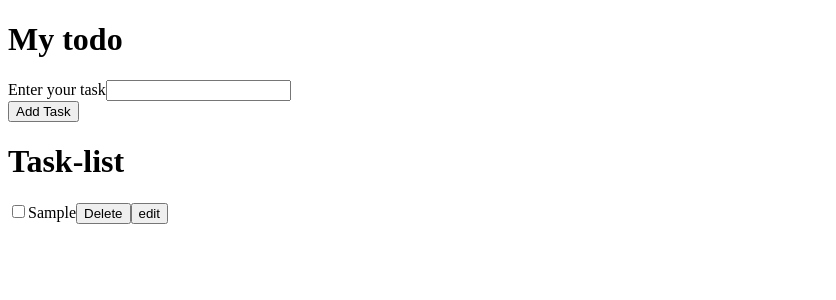
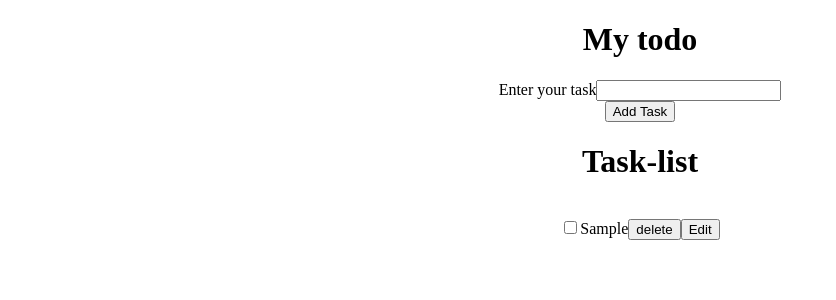
Before and after one commit to irshathbanu-mediwave/todo-app-ts-main, a React (Vite) app in the folder app/: page / in a window 1280 px wide. Both pictures are taken after typing "Sample" into the empty fields and a click on the button "Add Task". Shown: the top 300 px of the page, without its empty margins (0-836 px from the left). Built offline with nearby package versions, Linux system fonts and the light colour scheme.

Commit message:
finish edit button

```diff
--- a/app/src/App.css
+++ b/app/src/App.css
@@ -1,3 +1,10 @@
+.container {
+  margin: auto;
+  text-align: center;
+}
+
+
+
 .add-task {
   display: grid;
 }
--- a/app/src/App.tsx
+++ b/app/src/App.tsx
@@ -3,61 +3,56 @@ import { ITodo } from "./types";
 import TodoList from "./components/TodoList";
 import AddTodo from "./components/AddTodo";
 
-
-
 function App() {
-
   const [todos, setTodos] = useState<ITodo[]>([]);
-
 
   function onTodoAdd(str: string) {
     const obj: ITodo = {
       text: str,
       id: new Date().getTime(),
-      isEdit:false,
-      isDone:false
+      isEdit: false,
+      isDone: false,
     };
     setTodos((prev) => [...prev, obj]);
   }
   function onhandledelete(id: Number) {
     const array = todos.filter((t) => t.id !== id);
+    console.log(array);
     setTodos(array);
   }
   function onhandleedit(id: Number) {
     const find = todos.findIndex((t) => t.id === id);
     console.log(find);
-    const changetodo=[...todos]
-    changetodo[find]={
+    const changetodo = [...todos];
+    changetodo[find] = {
       ...changetodo[find],
-       isEdit:true
-    }
-    setTodos(changetodo)
-    console.log(changetodo)
-
+      isEdit: true,
+    };
+    setTodos(changetodo);
+    console.log(changetodo);
   }
-  function onhandlesave(values:string,id: Number) {
+  function onhandlesave(values: string, id: Number) {
     const find = todos.findIndex((t) => t.id === id);
     console.log(find);
-    const changetodo=[...todos]
-    changetodo[find]={
+    const changetodo = [...todos];
+    changetodo[find] = {
       ...changetodo[find],
-      text:values,
-       isEdit:false
-    }
-    setTodos(changetodo)
-    console.log(changetodo)
-
+      text: values,
+      isEdit: false,
+    };
+    setTodos(changetodo);
+    console.log(changetodo);
   }
 
   return (
-    <div>
+    <div className="container">
       <AddTodo onTodoAdd={onTodoAdd} />
       <TodoList
         todos={todos}
-        extraCss="text-bold"
+        extraCss="Todo-item"
         handledelete={onhandledelete}
         handleedit={onhandleedit}
-
+        handlesavebtn={onhandlesave}
       />
     </div>
   );
--- a/app/src/components/EditTodo.tsx
+++ b/app/src/components/EditTodo.tsx
@@ -5,26 +5,32 @@ interface IEdit {
   todos: ITodo;
   handlesavebtn: (num: Number, texts: string) => void;
 }
-const Edit: React.FC<IEdit> = ({ handlesavebtn,todos}) => {
+const Edit: React.FC<IEdit> = ({ handlesavebtn, todos }) => {
   const [values, SeTvalue] = useState(todos.text);
-  function onhandlesavebtn(e: React.FormEvent<HTMLFormElement>,values:string,id:Number)
-  { e.preventDefault()
+  function onhandlesavebtn(
+    e: React.FormEvent<HTMLFormElement>,
+    values: string,
+    id: Number
+  ) {
+    e.preventDefault();
 
-    handlesavebtn(values,id);
-
+    handlesavebtn(values, id);
   }
-
 
   return (
     <div className="editform">
-      <form onSubmit={(e)=>onhandlesavebtn(e,values,todos.id)
-      }>
+      <form onSubmit={(e) => onhandlesavebtn(e, values, todos.id)}>
+        <div className="update-text">
           <input
             type="text"
             value={values}
             onChange={(e) => SeTvalue(e.target.value)}
           />
+        </div>
+
+        <div className="update-btn">
           <button type="submit">Update</button>
+        </div>
       </form>
     </div>
   );
--- a/app/src/components/TodoList.tsx
+++ b/app/src/components/TodoList.tsx
@@ -1,11 +1,12 @@
 import { ITodo } from "../types";
 import "../App.css";
-
+import Edit from "./EditTodo";
 interface ITodoList {
   todos: ITodo[];
   extraCss?: string;
   handledelete: (id: Number) => void;
   handleedit: (id: Number) => void;
+  handlesavebtn: (num: Number, values: string) => void;
 }
 
 const TodoList: React.FC<ITodoList> = ({
@@ -13,22 +14,26 @@ const TodoList: React.FC<ITodoList> = ({
   extraCss,
   handledelete,
   handleedit,
+  handlesavebtn,
 }) => {
   return (
     <div className="add-task">
       <h1> Task-list</h1>
       {todos.map((t) => (
         <div className={extraCss} key={t.id.toString()}>
-          <input type="checkbox" />
-          {t.text}
-          <button
-            onClick={() => {
-              handledelete(t.id);
-            }}
-          >
-            Delete
-          </button>
-          <button onClick={() => handleedit(t.id)}> edit</button>
+           {t.isEdit ? (
+            <>
+              <Edit todos={t}handlesavebtn ={ handlesavebtn} />
+            </>
+          ) : (
+            <p>
+              <input type="checkbox" />
+              {t.text}
+              <button onClick={() =>handledelete (t.id)}>delete</button>
+              <button onClick={() => handleedit(t.id)}>Edit</button>
+            </p>
+          )}
+
         </div>
       ))}
     </div>
@@ -43,3 +48,15 @@ export default TodoList;
 ))}
 </ul> */
 }
+{/* <p>
+<input type="checkbox" />
+{t.text}
+<button
+  onClick={() => {
+    handledelete(t.id);
+  }}
+>
+  Delete
+</button>
+<button onClick={() => handleedit(t.id)}> edit</button>
+</p> */}
```
Lines whose indentation alone changed are shown as unchanged.
